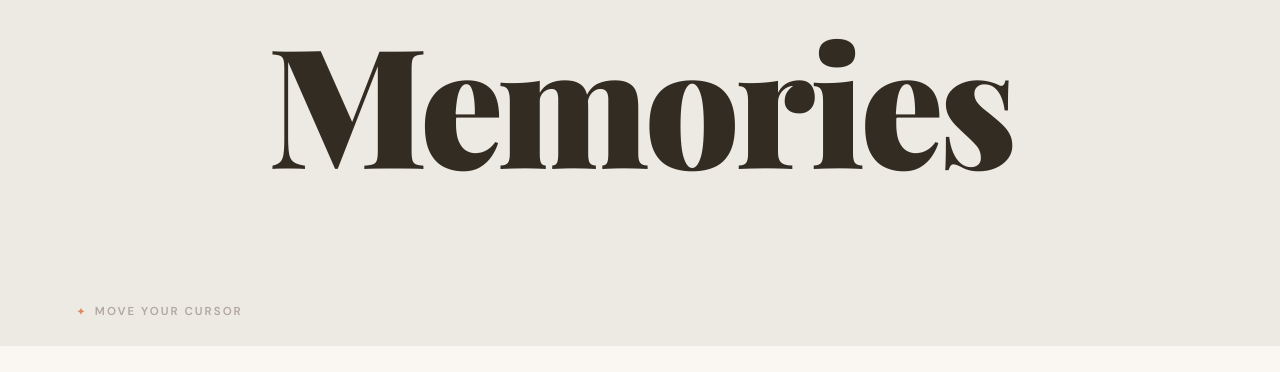
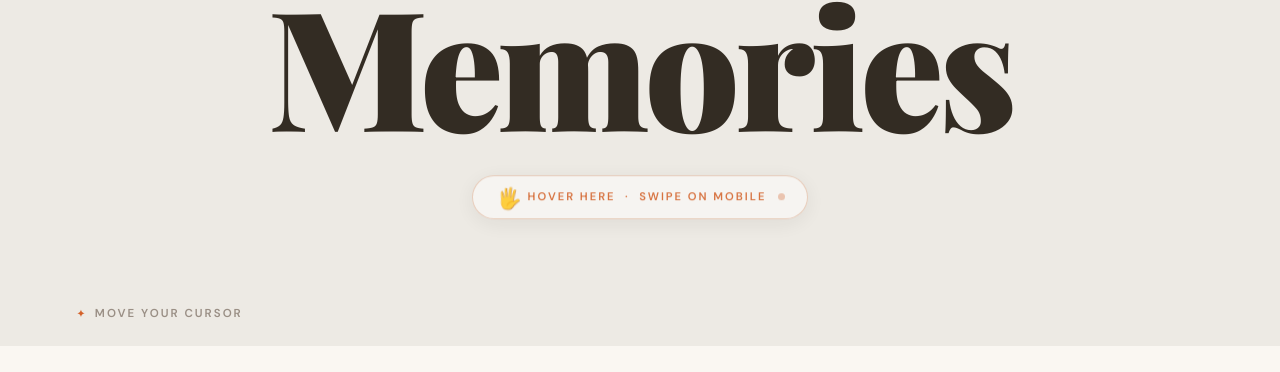
Before and after one commit to Gaurav-2000/voyara, a React (Vite) app: page / in a window 1280 px wide. Shown: the part 3204-3576 px from the top of the page. Built offline with nearby package versions, Linux system fonts and the light colour scheme; a web font is replaced by a local one.

Commit message:
memories

```diff
--- a/src/components/Memories.jsx
+++ b/src/components/Memories.jsx
@@ -107,6 +107,21 @@ export default function Memories() {
 
   return (
     <section id="memories" style={{ background: '#EDEAE4', position: 'relative', overflow: 'hidden', padding: 0, minHeight: '520px', display: 'flex', alignItems: 'center', touchAction: 'none' }}>
+      <style>{`
+        @keyframes wiggle {
+          0%, 100% { transform: rotate(-15deg); }
+          50% { transform: rotate(15deg); }
+        }
+        @keyframes blink {
+          0%, 100% { opacity: 1; }
+          50% { opacity: 0.15; }
+        }
+        @keyframes float-badge {
+          0%, 100% { transform: translateY(0px); }
+          50% { transform: translateY(-4px); }
+        }
+      `}</style>
+
       <div
         ref={containerRef}
         style={{ position: 'relative', width: '100%', maxWidth: '1400px', margin: '0 auto', padding: '80px 6% 90px', minHeight: '520px', display: 'flex', alignItems: 'center', justifyContent: 'center' }}
@@ -116,9 +131,9 @@ export default function Memories() {
       >
         <div id="trail-layer" ref={layerRef} />
 
-        {/* Hint */}
+        {/* Bottom hint (legacy, hidden after first move) */}
         {!hintHidden && (
-          <div className="hint-pulse" style={{
+          <div style={{
             position: 'absolute', bottom: '1.5rem', left: '6%',
             display: 'flex', alignItems: 'center', gap: '0.5rem',
             fontSize: '0.72rem', fontWeight: 600, letterSpacing: '2px', textTransform: 'uppercase',
@@ -129,7 +144,7 @@ export default function Memories() {
           </div>
         )}
 
-        {/* Title */}
+        {/* Title block */}
         <div style={{
           fontFamily: "'Playfair Display', serif",
           fontSize: 'clamp(4rem, 13vw, 12rem)', fontWeight: 900,
@@ -137,13 +152,61 @@ export default function Memories() {
           opacity: 0.88, userSelect: 'none', position: 'relative', zIndex: 1,
           textAlign: 'center', pointerEvents: 'none',
         }}>
+          {/* Eyebrow */}
           <span style={{
             display: 'block', fontSize: 'clamp(0.75rem, 2vw, 1.4rem)',
             fontFamily: "'DM Sans', sans-serif", fontWeight: 500,
             letterSpacing: '4px', textTransform: 'uppercase', color: 'var(--terra)',
             marginBottom: '1rem', textAlign: 'center',
           }}>Your Journey</span>
+
           Memories
+
+          {/* ── Interactive instruction badge ── */}
+          <div style={{
+            marginTop: '2rem',
+            display: 'flex', alignItems: 'center', justifyContent: 'center',
+          }}>
+            <div style={{
+              display: 'inline-flex', alignItems: 'center', gap: '0.7rem',
+              background: 'rgba(255,255,255,0.55)',
+              backdropFilter: 'blur(10px)',
+              border: '1.5px solid rgba(196,97,42,0.3)',
+              borderRadius: '60px',
+              padding: '0.65rem 1.4rem',
+              boxShadow: '0 4px 24px rgba(26,18,8,0.08)',
+              animation: 'float-badge 3s ease-in-out infinite',
+            }}>
+              {/* Hand icon */}
+              <span style={{
+                fontSize: 'clamp(1rem, 2.5vw, 1.3rem)',
+                display: 'inline-block',
+                animation: 'wiggle 1.6s ease-in-out infinite',
+                transformOrigin: 'bottom center',
+              }}>🖐️</span>
+
+              {/* Text */}
+              <span style={{
+                fontFamily: "'DM Sans', sans-serif",
+                fontSize: 'clamp(0.4rem, 1vw, 0.7rem)',
+                fontWeight: 700,
+                letterSpacing: '2px',
+                textTransform: 'uppercase',
+                color: 'var(--terra, #c4612a)',
+              }}>
+                Hover here &nbsp;·&nbsp; Swipe on mobile
+              </span>
+
+              {/* Live dot */}
+              <span style={{
+                width: '7px', height: '7px', borderRadius: '50%',
+                background: 'var(--terra, #c4612a)',
+                display: 'inline-block',
+                flexShrink: 0,
+                animation: 'blink 1.3s ease-in-out infinite',
+              }} />
+            </div>
+          </div>
         </div>
       </div>
     </section>
```
